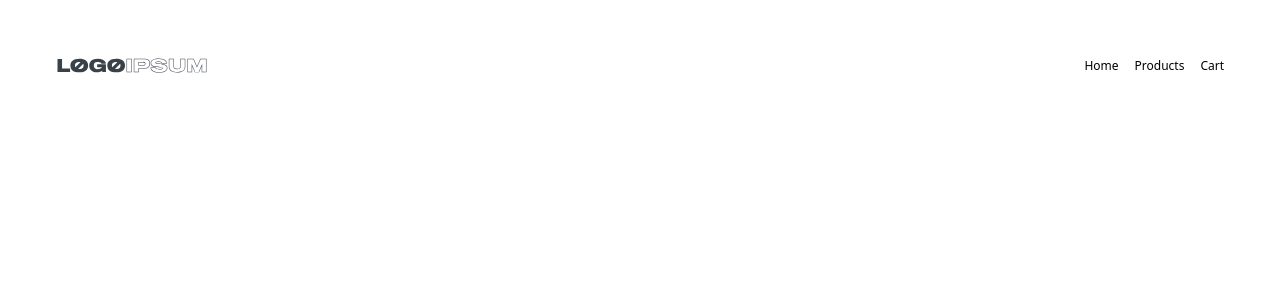
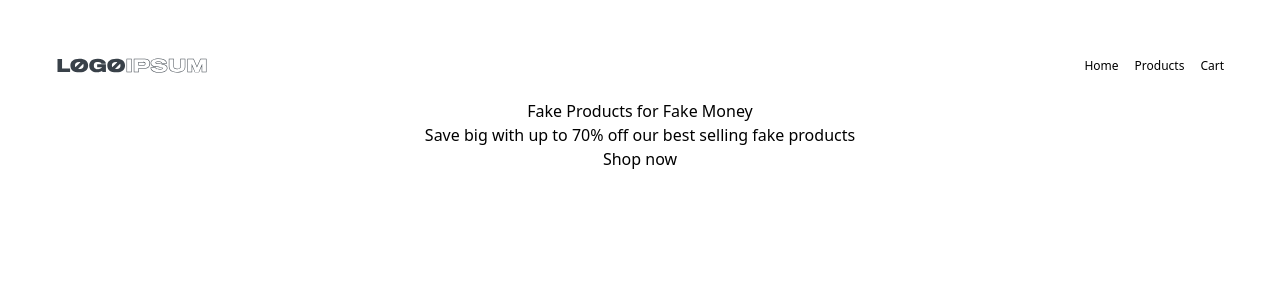
Before and after one commit to simoneschiavo/shopping-cart, a React (Vite) app: page / in a window 1280 px wide. Shown: the top 300 px of the page. Built offline with nearby package versions, Linux system fonts and the light colour scheme.

Commit message:
feat(App): add hero section

```diff
--- a/src/App.jsx
+++ b/src/App.jsx
@@ -6,6 +6,11 @@ function App() {
   return (
     <>
       <Header />
+      <section>
+        <h1>Fake Products for Fake Money</h1>
+        <p>Save big with up to 70% off our best selling fake products</p>
+        <button>Shop now</button>
+      </section>
     </>
   )
 }
```
